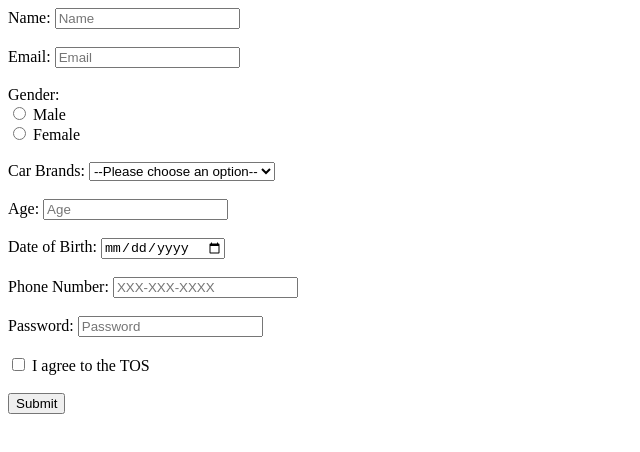
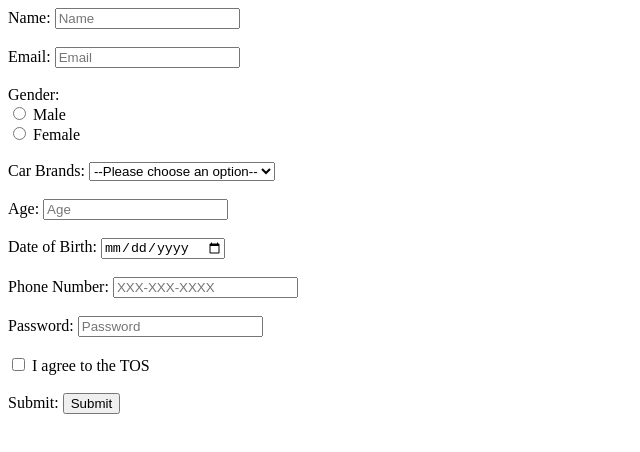
Before and after one commit to acciojob/signup-form-car-NitishKushawaha, a website: page main.html in a window 1280 px wide. Shown: the whole page, without its empty margins (0-640 px from the left). Drawn offline with Linux system fonts and the light colour scheme.

Commit message:
created a submission

```diff
--- a/main.html
+++ b/main.html
@@ -39,4 +39,5 @@
     <input type="checkbox" id="tos" name="tos">
     <label for="tos">I agree to the TOS</label>
     <br><br>
+	  <label for="Submit">Submit:</label>
     <input type="submit" id="Submit" name="Submit" placeholder="Submit">
```
